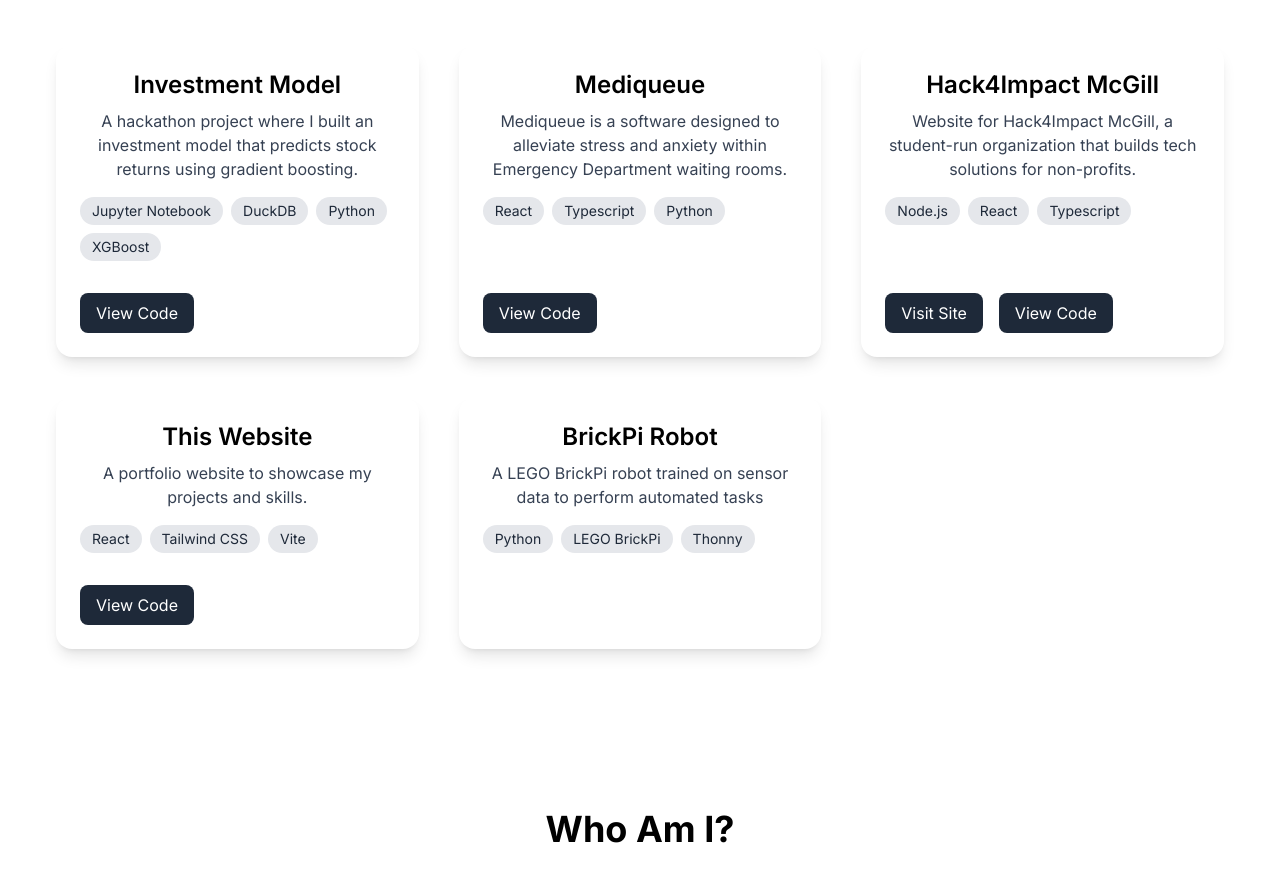
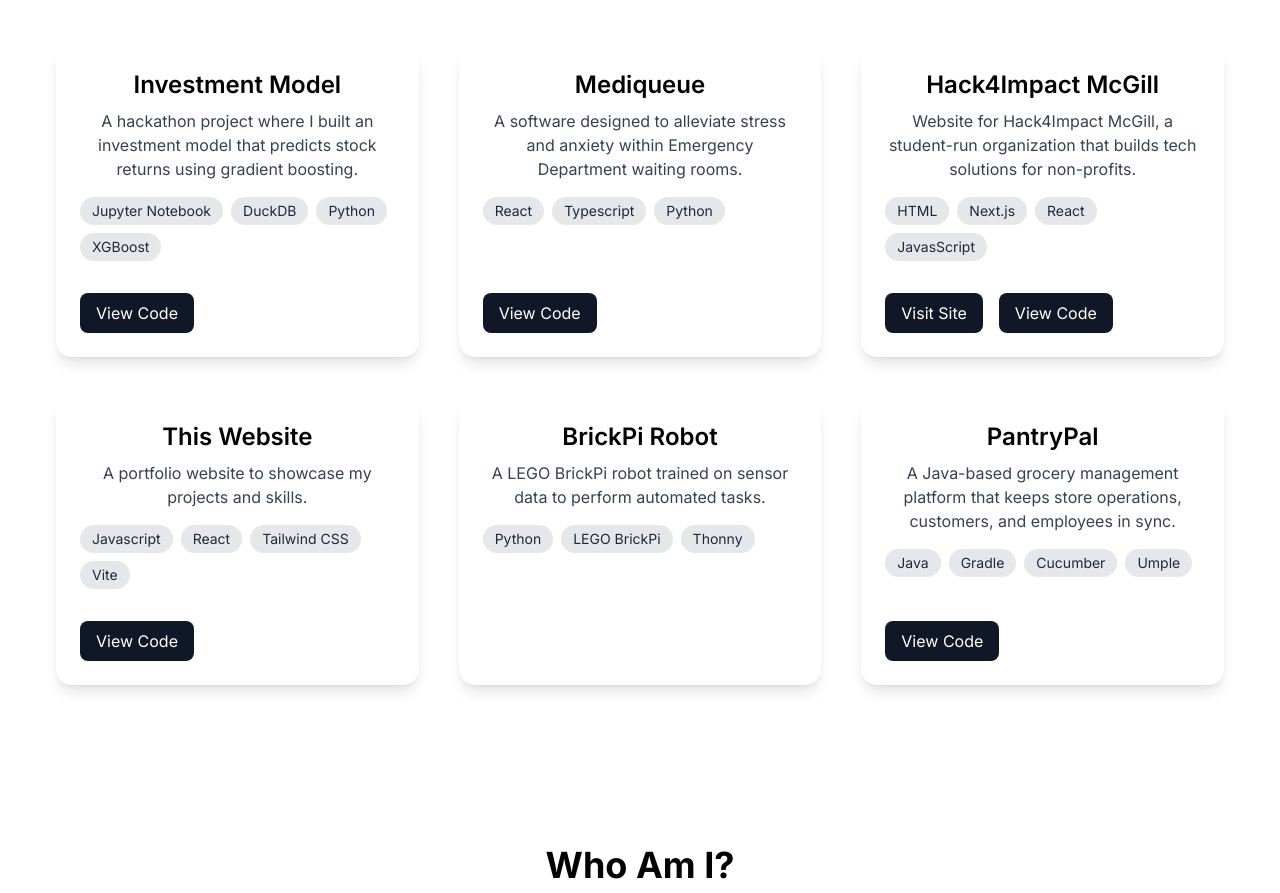
Before and after one commit to Gui-Oba/Portfolio, a React (Vite) app: page / in a window 1280 px wide. Shown: the part 1035-1928 px from the top of the page. Built offline with nearby package versions, Linux system fonts and the light colour scheme.

Commit message:
Added a project

```diff
--- a/src/components/ProjectCard.jsx
+++ b/src/components/ProjectCard.jsx
@@ -24,7 +24,7 @@
             href={demoLink}
             target="_blank"
             rel="noopener noreferrer"
-            className="px-4 py-2 bg-gray-800 text-white rounded-lg hover:bg-gray-900 transition"
+            className="px-4 py-2 bg-gray-900 text-white rounded-lg hover:bg-gray-700 transition"
           >
             Visit Site
           </a>
@@ -34,7 +34,7 @@
             href={repoLink}
             target="_blank"
             rel="noopener noreferrer"
-            className="px-4 py-2 bg-gray-800 text-white rounded-lg hover:bg-gray-900 transition"
+            className="px-4 py-2 bg-gray-900 text-white rounded-lg hover:bg-gray-700 transition"
           >
             View Code
           </a>
--- a/src/pages/Home.jsx
+++ b/src/pages/Home.jsx
@@ -67,14 +67,14 @@
               />
               <ProjectCard
                 title="Mediqueue"
-                description="Mediqueue is a software designed to alleviate stress and anxiety within Emergency Department waiting rooms."
+                description="A software designed to alleviate stress and anxiety within Emergency Department waiting rooms."
                 techStack={['React', 'Typescript', 'Python']}
                 repoLink="https://github.com/Gui-Oba/mediqueue"
               />
               <ProjectCard
                 title="Hack4Impact McGill"
                 description="Website for Hack4Impact McGill, a student-run organization that builds tech solutions for non-profits."
-                techStack={['Node.js', 'React', 'Typescript']}
+                techStack={['HTML', 'Next.js', 'React', 'JavasScript']}
                 repoLink="https://github.com/Gui-Oba/Hack4Impact-McGill-Website"
                 demoLink={"https://mcgill.hack4impact.org"}
               />
@@ -82,16 +82,23 @@
               <ProjectCard
                 title="This Website"
                 description="A portfolio website to showcase my projects and skills."
-                techStack={['React', 'Tailwind CSS', 'Vite']}
+                techStack={['Javascript', 'React', 'Tailwind CSS', 'Vite']}
                 repoLink="https://github.com/Gui-Oba/Portfolio"
                 // blogLink={"/writing/this-website"}
               />
 
               <ProjectCard
                 title="BrickPi Robot"
-                description="A LEGO BrickPi robot trained on sensor data to perform automated tasks"
+                description="A LEGO BrickPi robot trained on sensor data to perform automated tasks."
                 techStack={['Python', 'LEGO BrickPi', 'Thonny']}
                 // blogLink={"/writing/brickpi-robot"}
+              />
+
+              <ProjectCard
+                title="PantryPal"
+                description="A Java-based grocery management platform that keeps store operations, customers, and employees in sync. "
+                techStack={['Java', 'Gradle', 'Cucumber', 'Umple']}
+                repoLink={"https://github.com/Gui-Oba/PantryPal"}
               />
 
               {/* <ProjectCard
```
